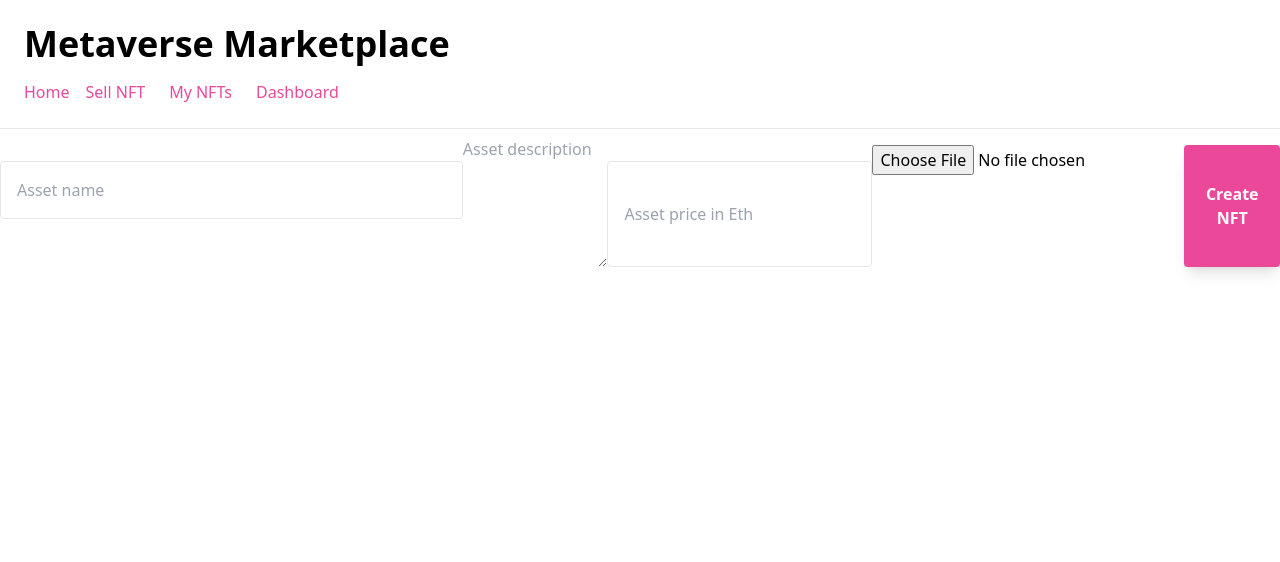
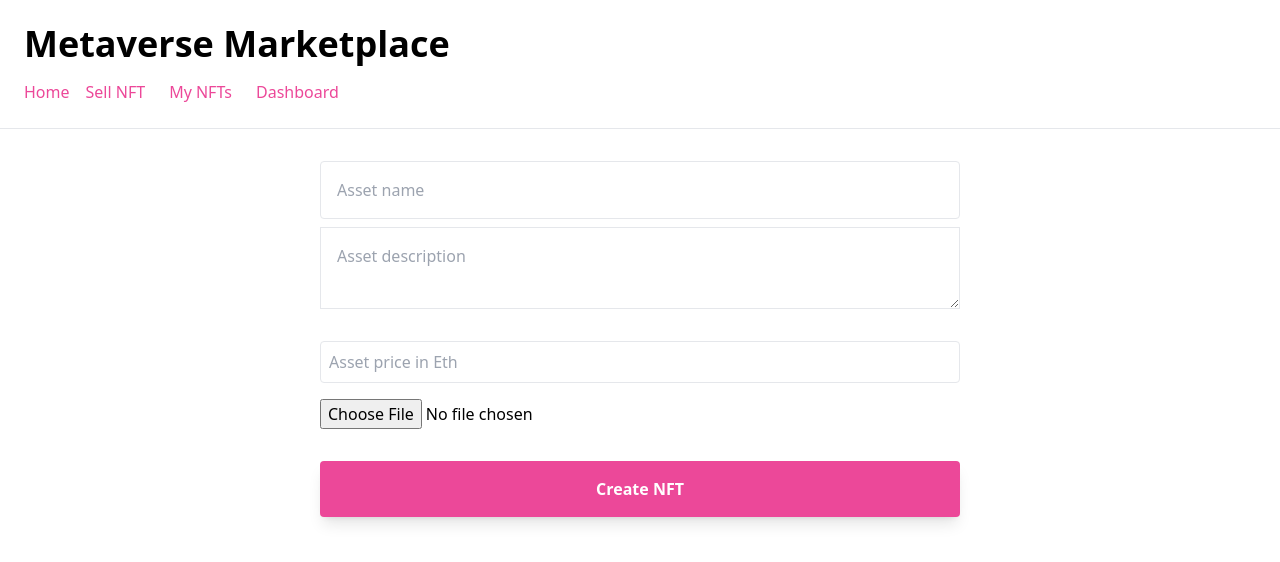
Before and after one commit to wenjoy/block-ground, a Next.js app in the folder packages/meta-sea/: page /create-nft in a window 1280 px wide. Shown: the top 562 px of the page. Built offline with nearby package versions, Linux system fonts and the light colour scheme; what ipfs-http-client would draw is missing.

Commit message:
fix[meta-sea]: image/next is a stupid comopnet, disable to use

```diff
--- a/packages/meta-sea/pages/create-nft.tsx
+++ b/packages/meta-sea/pages/create-nft.tsx
@@ -1,5 +1,4 @@
 import { useRouter } from 'next/router';
-import Image from 'next/image';
 import { useState } from 'react';
 import Web3Modal from 'web3modal';
 import { ethers } from 'ethers';
@@ -14,6 +13,8 @@ export default function CreateItem() {
   const [fileUrl, setFileUrl] = useState('')
   const [formInput, updateFormInput] = useState({ price: '', name: '', description: '' })
   const router = useRouter()
+
+  console.log('debug', fileUrl);
 
   async function onChange(e: React.ChangeEvent<HTMLInputElement>) {
     if (!e.target.files) return;
@@ -74,23 +75,23 @@ export default function CreateItem() {
           placeholder='Asset name'
           onChange={(e) => updateFormInput({ ...formInput, name: e.target.value })}
           type="text" className="mt-8 border rounded p-4" />
-      </div>
         <textarea
           placeholder='Asset description'
           onChange={(e) => updateFormInput({ ...formInput, description: e.target.value })}
-        className="mt-2"></textarea>
+          className="mt-2 border p-4"></textarea>
         <input
           placeholder='Asset price in Eth'
-        onChange={(e) => updateFormInput({ ...formInput, name: e.target.value })}
-        type="text" className="mt-8 border rounded p-4" />
+          onChange={(e) => updateFormInput({ ...formInput, price: e.target.value })}
+          type="text" className="mt-8 border rounded p-2" />
         <input type="file" name='Asset' onChange={onChange} className="my-4" />
         {
           fileUrl && (
-          <Image src={fileUrl} alt="file url" width="350" className="rounded" />
+            <img src={fileUrl} alt="file url"  className="rounded" />
           )
         }
         <button onClick={listNFTForSale} className="font-bold mt-4 bg-pink-500 text-white rounded p-4 shadow-lg">Create NFT</button>
       </div>
+    </div>
   )
 
 }
```
Also changed, not shown: packages/meta-sea/.eslintrc.json. Lines whose indentation alone changed are shown as unchanged.
